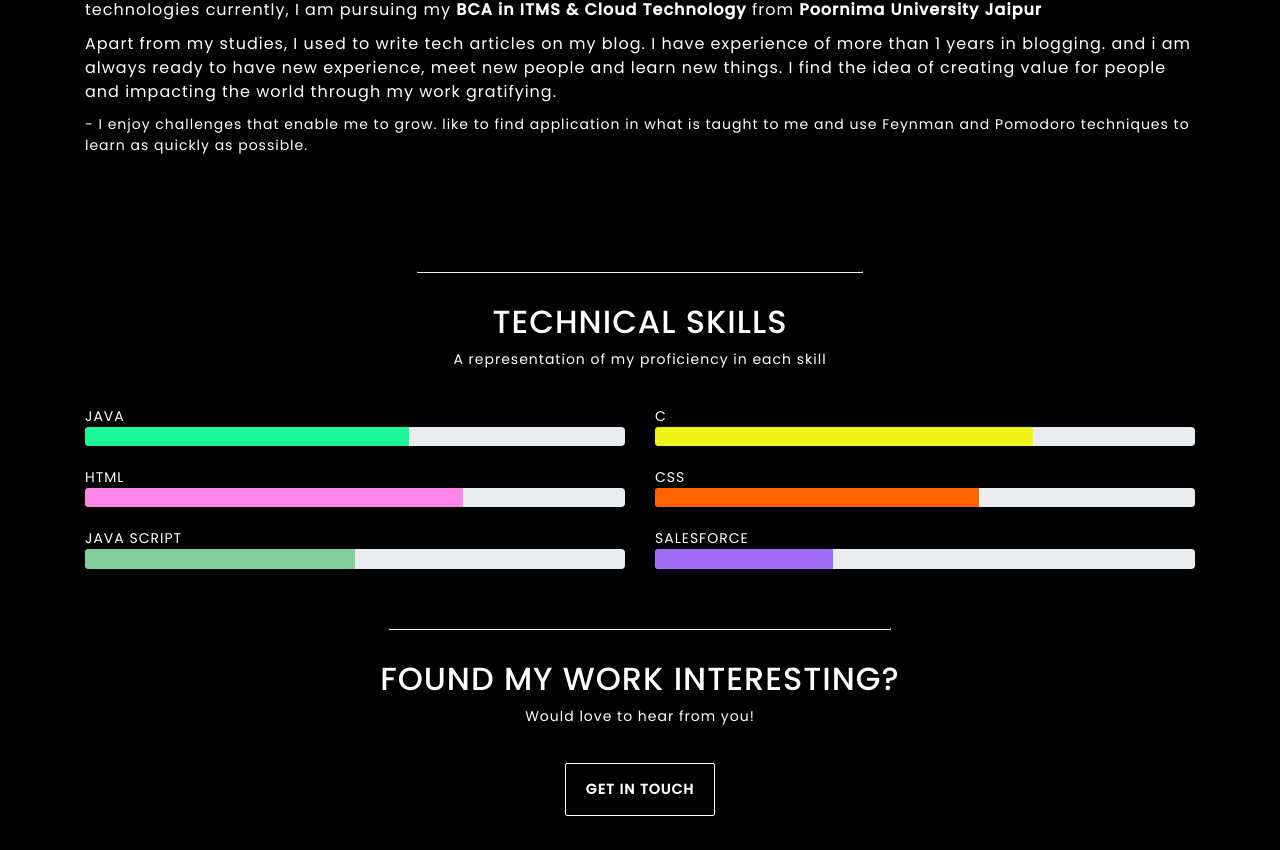
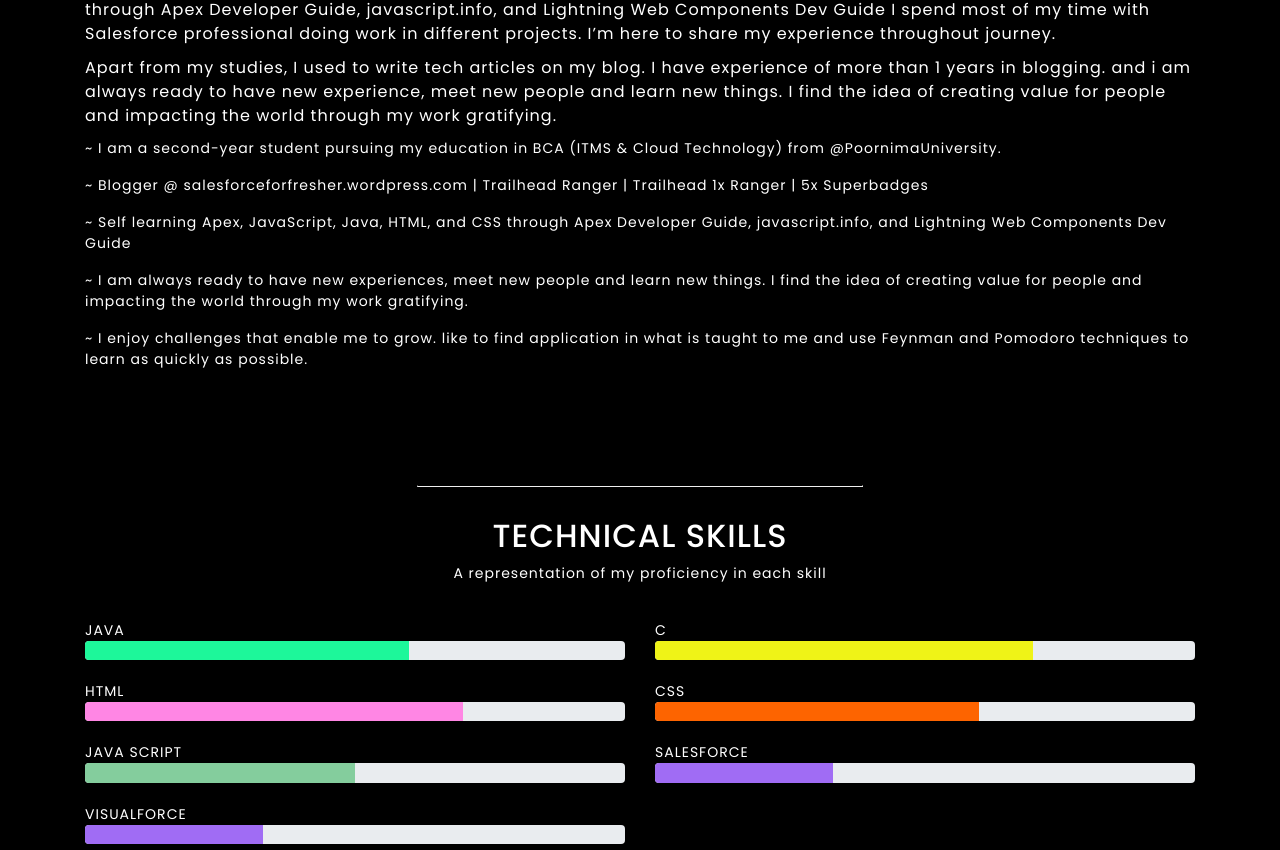
Before and after one commit to TheShubhamVsnv/shubhamvsnv, a plain HTML site: page index.html in a window 1280 px wide. Shown: the part 1452-2302 px from the top of the page. Drawn offline with nearby package versions, Linux system fonts and the light colour scheme.

Commit message:
Update index.html

```diff
--- a/index.html
+++ b/index.html
@@ -66,7 +66,7 @@
                     <a class="nav-link" href="#contact">Contact</a>
                 </li>
                 <li class="nav-item">
-                  <a class="nav-link"  href="https://codereenter.blogspot.com/" target="_blank">Blog</a>
+                  <a class="nav-link"  href="https://salesforceforfresher.wordpress.com/" target="_blank">Blog</a>
                 </li>
             </ul>
         </div>
@@ -90,13 +90,16 @@
     <section class="about_text">
         <div class="container">
             <h3>Hey there,</h3>
-            <p class="about_para">This is shubham Vaishnav from Ajmer Rajasthan India. I am a student who trying to learning various high demand technologies currently, I am pursuing my
-                <b>BCA in ITMS & Cloud Technology</b> from <b>Poornima University Jaipur</b>
+            <p class="about_para">This is Shubham Vaishnav. Trailhead Ranger , Salesforce Developer. Self learning Apex, JavaScript, Java, HTML, and CSS through Apex Developer Guide, javascript.info, and Lightning Web Components Dev Guide I spend most of my time with Salesforce professional doing work in different projects. I’m here to share my experience throughout journey.</b>
             </p>
             <p class="about_para">Apart from my studies, I used to write tech articles on my blog. I have
                 experience of more than 1 years in blogging. and i am always ready to have new experience, meet new people and learn new things. I find the idea of creating value for people and impacting the world through my work gratifying.
             </p>
-           <p> - I enjoy challenges that enable me to grow. like to find application in what is taught to me and use Feynman and Pomodoro techniques to learn as quickly as possible.</p>
+           <p> ~ I am a second-year student pursuing my education in BCA (ITMS & Cloud Technology) from @PoornimaUniversity.</p>
+           <p> ~ Blogger @ salesforceforfresher.wordpress.com | Trailhead Ranger | Trailhead 1x Ranger | 5x Superbadges</p>
+           <p> ~ Self learning Apex, JavaScript, Java, HTML, and CSS through Apex Developer Guide, javascript.info, and Lightning Web Components Dev Guide</p>
+           <p> ~ I am always ready to have new experiences, meet new people and learn new things. I find the idea of creating value for people and impacting the world through my work gratifying.</p>
+           <p>~ I enjoy challenges that enable me to grow. like to find application in what is taught to me and use Feynman and Pomodoro techniques to learn as quickly as possible.</p>
         </div>
     </section>
 
@@ -117,7 +120,7 @@
             <div class="col-md-6">JAVA
                 <div class="progress">
                     <div class="progress-bar" role="progressbar" style="background-color:#1df79a;width:60%"
-                        aria-valuenow="60" aria-valuemin="0" aria-valuemax="100"></div>
+                        aria-valuenow="70" aria-valuemin="0" aria-valuemax="100"></div>
                 </div> <br>
             </div>
             <div class="col-md-6">C
@@ -137,7 +140,7 @@
             <div class="col-md-6">CSS
                 <div class="progress">
                     <div class="progress-bar" role="progressbar" style="background-color:#fd6400;width: 60%"
-                        aria-valuenow="40" aria-valuemin="0" aria-valuemax="100"></div>
+                        aria-valuenow="60" aria-valuemin="0" aria-valuemax="100"></div>
                 </div> <br>
             </div>
         </div>
@@ -151,7 +154,13 @@
             <div class="col-md-6">SALESFORCE
                 <div class="progress">
                     <div class="progress-bar" role="progressbar" style="background-color:#a06cf4;width: 33%"
-                        aria-valuenow="76" aria-valuemin="0" aria-valuemax="100"></div>
+                        aria-valuenow="90" aria-valuemin="0" aria-valuemax="100"></div>
+                </div> <br>
+            </div>
+            <div class="col-md-6">VISUALFORCE
+                <div class="progress">
+                    <div class="progress-bar" role="progressbar" style="background-color:#a06cf4;width: 33%"
+                        aria-valuenow="80" aria-valuemin="0" aria-valuemax="100"></div>
                 </div> <br>
             </div>
         </div>
```
